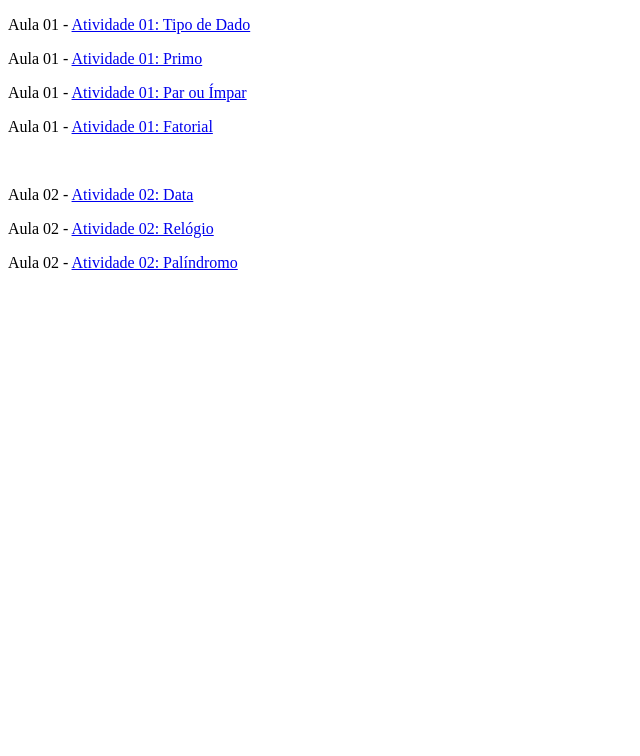
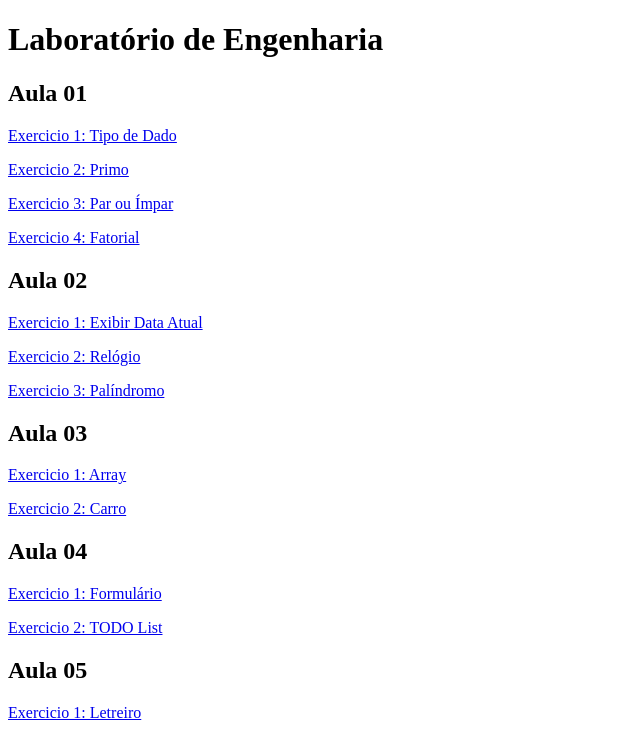
Before and after one commit to carlosdaguano/LabEngenharia, a plain HTML site: page index.html in a window 1280 px wide. Shown: the whole page, without its empty margins (0-640 px from the left). Drawn offline with Linux system fonts and the light colour scheme.

Commit message:
Add files via upload

```diff
--- a/index.html
+++ b/index.html
@@ -1,22 +1,29 @@
 <!DOCTYPE html>
 <html lang="en">
-
 <head>
     <meta charset="UTF-8">
     <meta http-equiv="X-UA-Compatible" content="IE=edge">
     <meta name="viewport" content="width=device-width, initial-scale=1.0">
-    <title>Atividades LabEngenharia</title>
+    <title>Laboratório de Engenharia</title>
 </head>
-
 <body>
-    <p>Aula 01 - <a href="Atividade01/exercicio1.html">Atividade 01: Tipo de Dado</a></p>
-    <p>Aula 01 - <a href="Atividade01/exercicio2.html">Atividade 01: Primo</a></p>
-    <p>Aula 01 - <a href="Atividade01/exercicio3.html">Atividade 01: Par ou Ímpar</a></p>
-    <p>Aula 01 - <a href="Atividade01/exercicio4.html">Atividade 01: Fatorial</a></p>
-    <br>
-    <p>Aula 02 - <a href="Atividade02/exercicio1.html">Atividade 02: Data</a></p>
-    <p>Aula 02 - <a href="Atividade02/exercicio2.html">Atividade 02: Relógio</a></p>
-    <p>Aula 02 - <a href="Atividade02/exercicio3.html">Atividade 02: Palíndromo</a></p>
+    <h1>Laboratório de Engenharia</h1>
+    <h2>Aula 01</h2>
+    <p><a href="./At01/ex1.html">Exercicio 1: Tipo de Dado</a></p>
+    <p><a href="./At01/ex2.html">Exercicio 2: Primo</a></p>
+    <p><a href="./At01/ex3.html">Exercicio 3: Par ou Ímpar</a></p>
+    <p><a href="./At01/ex4.html">Exercicio 4: Fatorial</a></p>
+    <h2>Aula 02</h2>
+    <p><a href="./At02/ex1.html">Exercicio 1: Exibir Data Atual</a></p>
+    <p><a href="./At02/ex2.html">Exercicio 2: Relógio</a></p>
+    <p><a href="./At02/ex3.html">Exercicio 3: Palíndromo</a></p>
+    <h2>Aula 03</h2>
+    <p><a href="./At03/ex1.html">Exercicio 1: Array</a></p>
+    <p><a href="./At03/ex2.html">Exercicio 2: Carro</a></p>
+    <h2>Aula 04</h2>
+    <p><a href="./At04/ex1.html">Exercicio 1: Formulário</a></p>
+    <p><a href="./At04/ex2.html">Exercicio 2: TODO List</a></p>
+    <h2>Aula 05</h2>
+    <p><a href="./At05/ex1.html">Exercicio 1: Letreiro</a></p>
 </body>
-
 </html>
```
